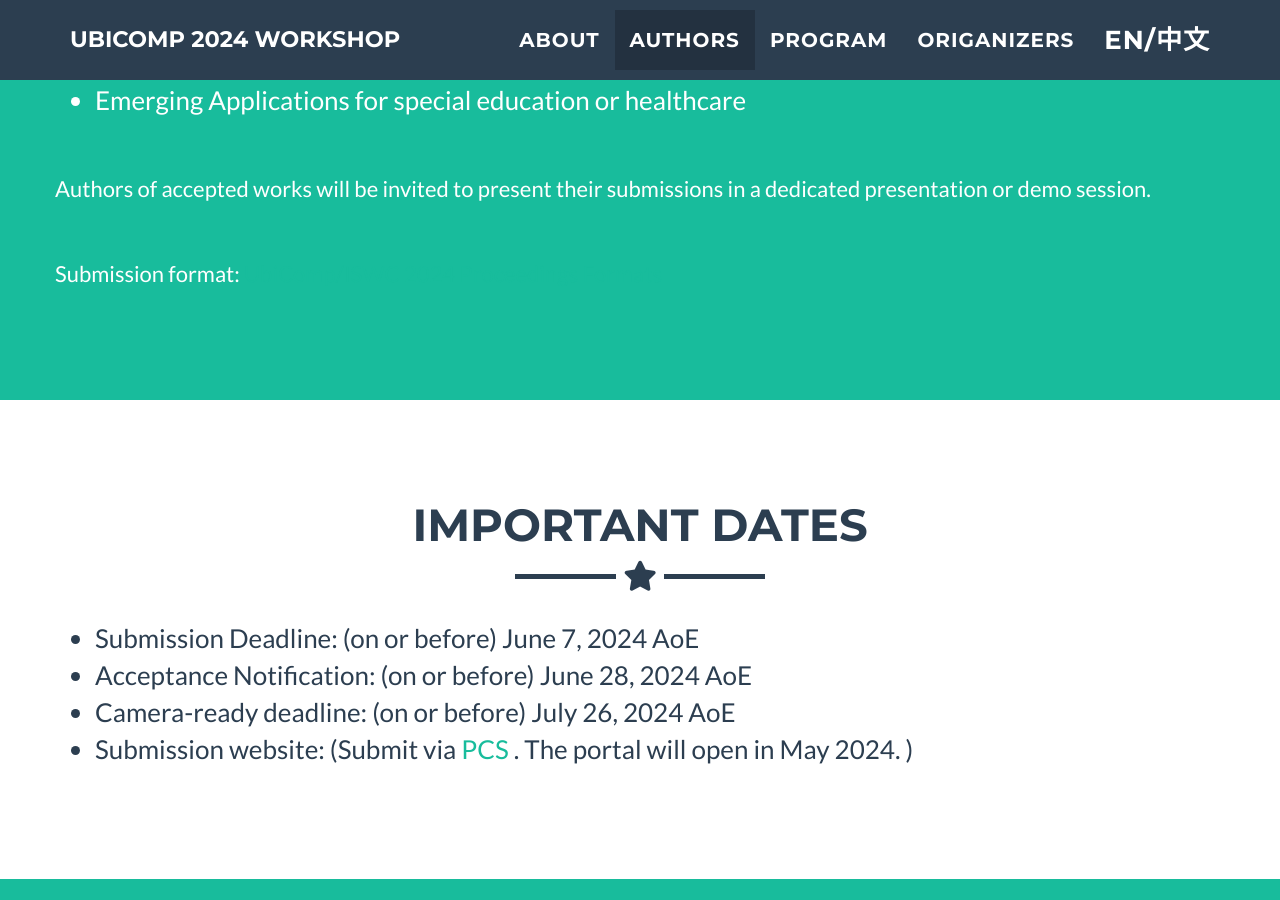
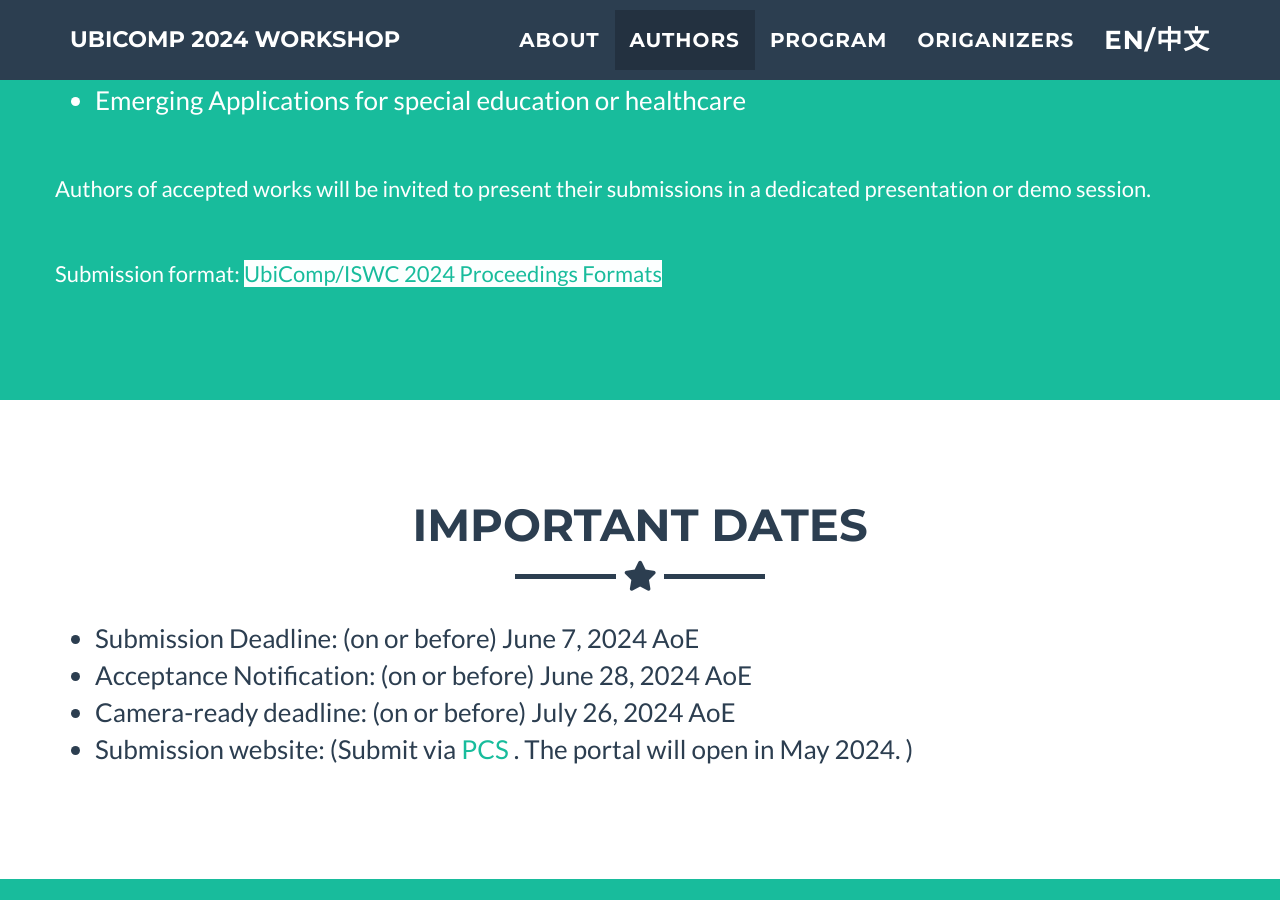
Before and after one commit to idwac/idwac.github.io, a Jekyll site: the page built from _posts/2014-07-18-project-1.markdown, in a window 1280 px wide and 900 px high, scrolled down 2774 px. Built offline with Jekyll 4.4.1, drawn with Linux system fonts in a browser that asks for light colours.

Commit message:
Update submission format color

```diff
--- a/_includes/author.html
+++ b/_includes/author.html
@@ -33,7 +33,7 @@
         <p>Authors of accepted works will be invited to present their submissions in a dedicated presentation or demo session.</p>
         <br><br>
 
-        <p>Submission format: <a href="https://ubicomp.org/ubicomp-iswc-2024/authors/formatting/" target="_blank">UbiComp/ISWC 2024 Proceedings Formats </a>   </p>
+        <p>Submission format: <a href="https://ubicomp.org/ubicomp-iswc-2024/authors/formatting/" target="_blank" style="background-color:rgb(252, 255, 255);">UbiComp/ISWC 2024 Proceedings Formats </a>   </p>
 
 
 
```
